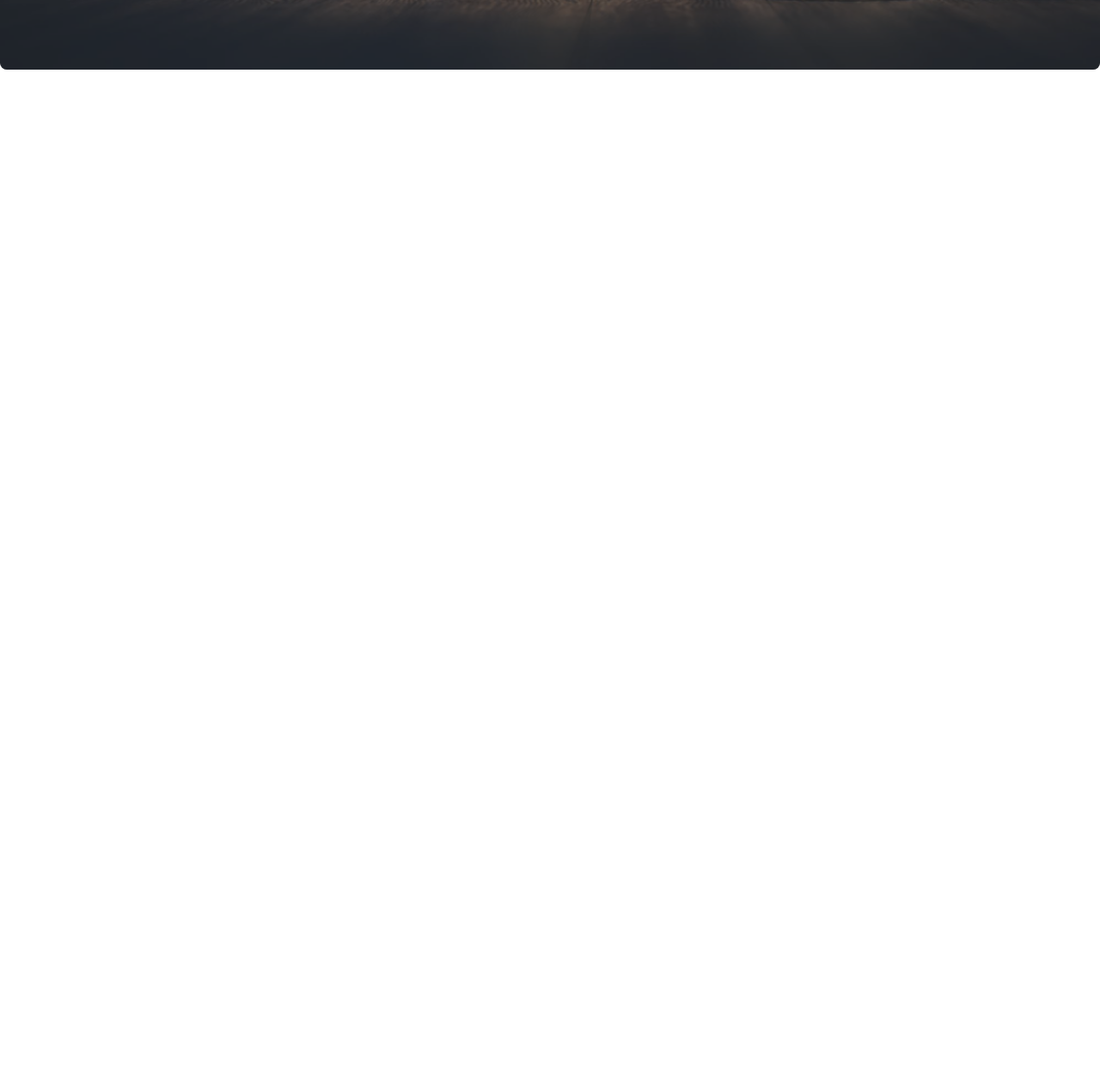
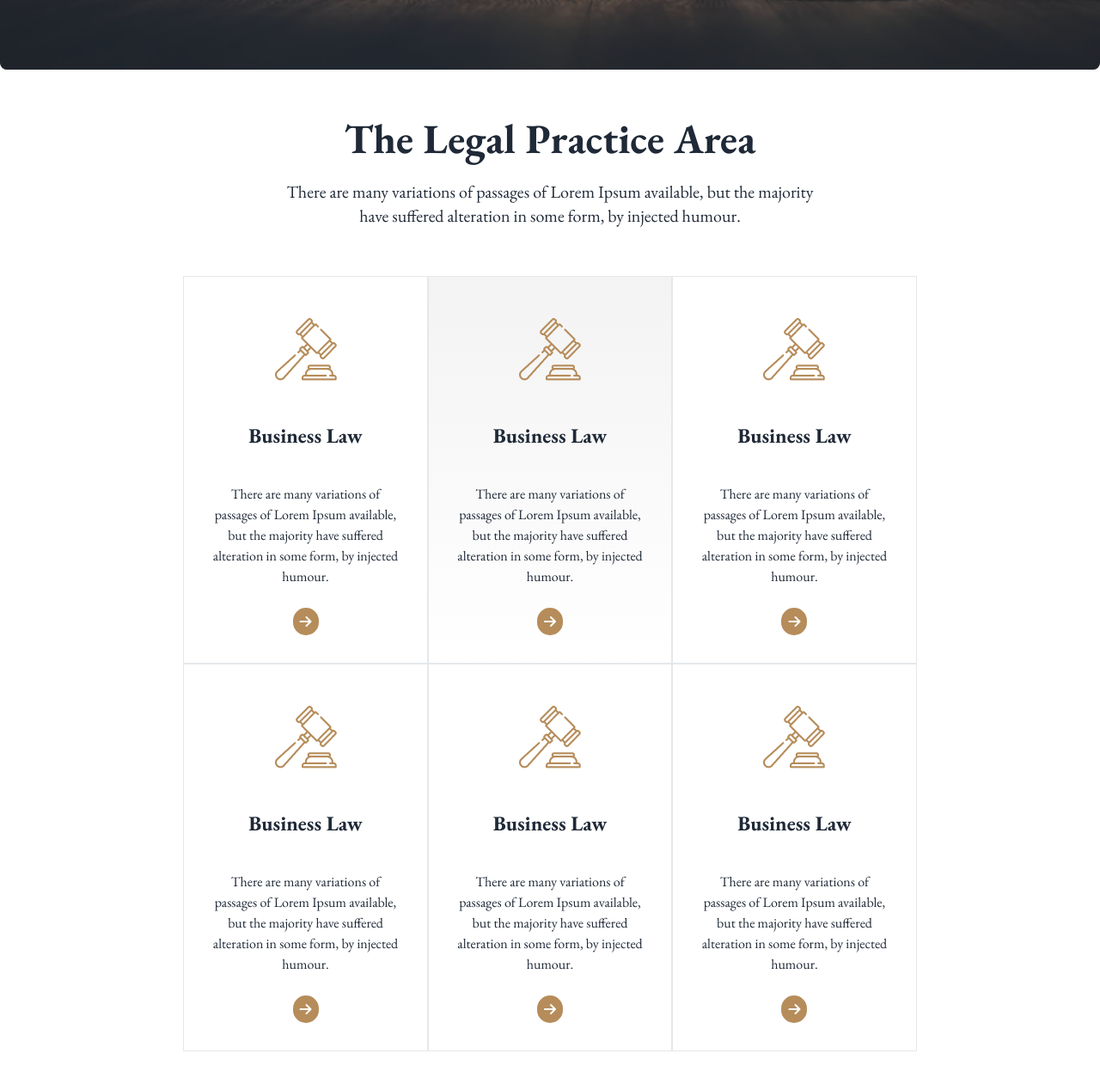
Before and after one commit to Rony7736/legal-solution-website-with-daisyUI-and-Tailwind-CSS, a plain HTML site: page index.html in a window 1280 px wide. Shown: the part 631-1892 px from the top of the page at 86% size. Before the commit the page ends 800 px from the top, so only its background shows below. Drawn offline with nearby package versions, Linux system fonts and the light colour scheme.

Commit message:
completed Legal Practise Section and responsive for small device

```diff
--- a/index.html
+++ b/index.html
@@ -41,6 +41,7 @@
 <body class="font-garamond">
 
     <header>
+
         <section class="container mx-auto">
 
             <nav>
@@ -89,12 +90,13 @@
             </nav>
 
         </section>
+
             <!-- Banner Section -->
 
         <section class="container mx-auto">
 
-              <div class="hero lg:h-[600px] rounded-lg" style="background-image: url(./images/banner.png);">
-                <div class="hero-overlay rounded-lg bg-opacity-60"></div>
+            <div class="hero lg:h-[600px] lg:rounded-lg" style="background-image: url(./images/banner.png);">
+              <div class="hero-overlay lg:rounded-lg bg-opacity-60"></div>
               <div class="hero-content text-neutral-content text-center">
                 <div class="w-8/12">
                   <h1 class="mb-5 text-7xl font-bold">We Provide Effective Legal Solutions</h1>
@@ -109,14 +111,111 @@
             </div>
 
         </section>
-
-
-
-
-
     </header>
 
     <main>
+
+      <!-- Legal Practise Section -->
+
+      <section class="container mx-auto">
+        <div>
+
+          <div class="w-6/12 text-center mx-auto my-14">
+            <h1 class="text-5xl font-bold my-6">The Legal Practice Area</h1>
+            <p class="text-xl ">There are many variations of passages of Lorem Ipsum available, but the majority have suffered alteration in some form, by injected humour.</p>
+          </div>
+
+          <div class=" mb-16 grid grid-cols-1 lg:grid-cols-3 mx-auto w-8/12 ">
+
+              <div class="card bg-base-100  border rounded-none pt-12">
+                <figure>
+                  <img src="./images/business.png" alt="" />
+                </figure>
+                <div class="card-body text-center">
+                  <h2 class="text-2xl font-bold my-4">Business Law</h2>
+                  <p class="my-4">There are many variations of passages of Lorem Ipsum available, but the majority have suffered alteration in some form, by injected humour.</p>
+
+                  <div class="card-actions justify-center">
+                    <i class="fa-solid fa-arrow-right bg-legal-primary p-2 text-white rounded-full"></i>
+                  </div>
+                </div>
+              </div>
+
+              <div class="card bg-base-100  border rounded-none pt-12 bg-gradient-to-b from-[#F3F3F3] to-[#ffffff]">
+                <figure>
+                  <img src="./images/business.png" alt="" />
+                </figure>
+                <div class="card-body text-center">
+                  <h2 class="text-2xl font-bold my-4">Business Law</h2>
+                  <p class="my-4">There are many variations of passages of Lorem Ipsum available, but the majority have suffered alteration in some form, by injected humour.</p>
+
+                  <div class="card-actions justify-center">
+                    <i class="fa-solid fa-arrow-right bg-legal-primary p-2 text-white rounded-full"></i>
+                  </div>
+                </div>
+              </div>
+
+              <div class="card bg-base-100  border rounded-none pt-12">
+                <figure>
+                  <img src="./images/business.png" alt="" />
+                </figure>
+                <div class="card-body text-center">
+                  <h2 class="text-2xl font-bold my-4">Business Law</h2>
+                  <p class="my-4">There are many variations of passages of Lorem Ipsum available, but the majority have suffered alteration in some form, by injected humour.</p>
+
+                  <div class="card-actions justify-center">
+                    <i class="fa-solid fa-arrow-right bg-legal-primary p-2 text-white rounded-full"></i>
+                  </div>
+                </div>
+              </div>
+
+              <div class="card bg-base-100 border rounded-none pt-12">
+                <figure>
+                  <img src="./images/business.png" alt="" />
+                </figure>
+                <div class="card-body text-center">
+                  <h2 class="text-2xl font-bold my-4">Business Law</h2>
+                  <p class="my-4">There are many variations of passages of Lorem Ipsum available, but the majority have suffered alteration in some form, by injected humour.</p>
+
+                  <div class="card-actions justify-center">
+                    <i class="fa-solid fa-arrow-right bg-legal-primary p-2 text-white rounded-full"></i>
+                  </div>
+                </div>
+              </div>
+
+              <div class="card bg-base-100  border rounded-none pt-12">
+                <figure>
+                  <img src="./images/business.png" alt="" />
+                </figure>
+                <div class="card-body text-center">
+                  <h2 class="text-2xl font-bold my-4">Business Law</h2>
+                  <p class="my-4">There are many variations of passages of Lorem Ipsum available, but the majority have suffered alteration in some form, by injected humour.</p>
+
+                  <div class="card-actions justify-center">
+                    <i class="fa-solid fa-arrow-right bg-legal-primary p-2 text-white rounded-full"></i>
+                  </div>
+                </div>
+              </div>
+
+              <div class="card bg-base-100 border rounded-none pt-12">
+                <figure>
+                  <img src="./images/business.png" alt="" />
+                </figure>
+                <div class="card-body text-center">
+                  <h2 class="text-2xl font-bold my-4">Business Law</h2>
+                  <p class="my-4">There are many variations of passages of Lorem Ipsum available, but the majority have suffered alteration in some form, by injected humour.</p>
+
+                  <div class="card-actions justify-center">
+                    <i class="fa-solid fa-arrow-right bg-legal-primary p-2 text-white rounded-full"></i>
+                  </div>
+                </div>
+              </div>
+
+          </div>
+
+        </div>
+
+      </section>
 
     </main>
 
```
Lines whose indentation alone changed are shown as unchanged.
